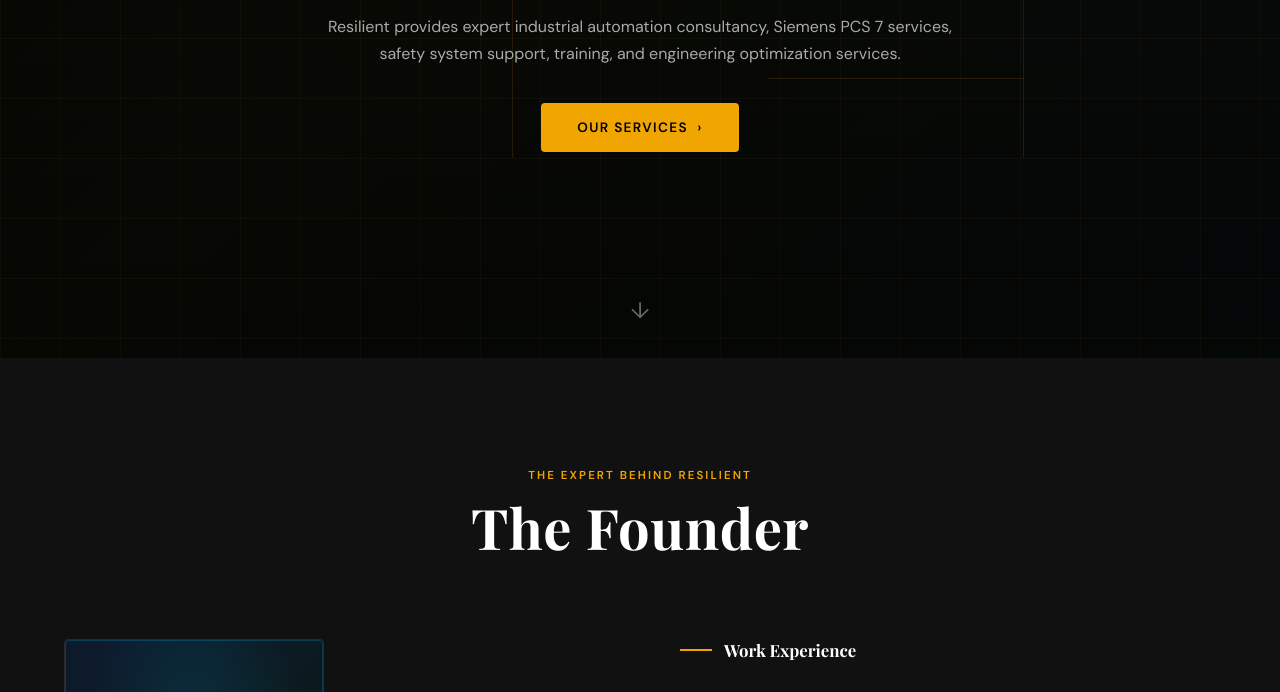
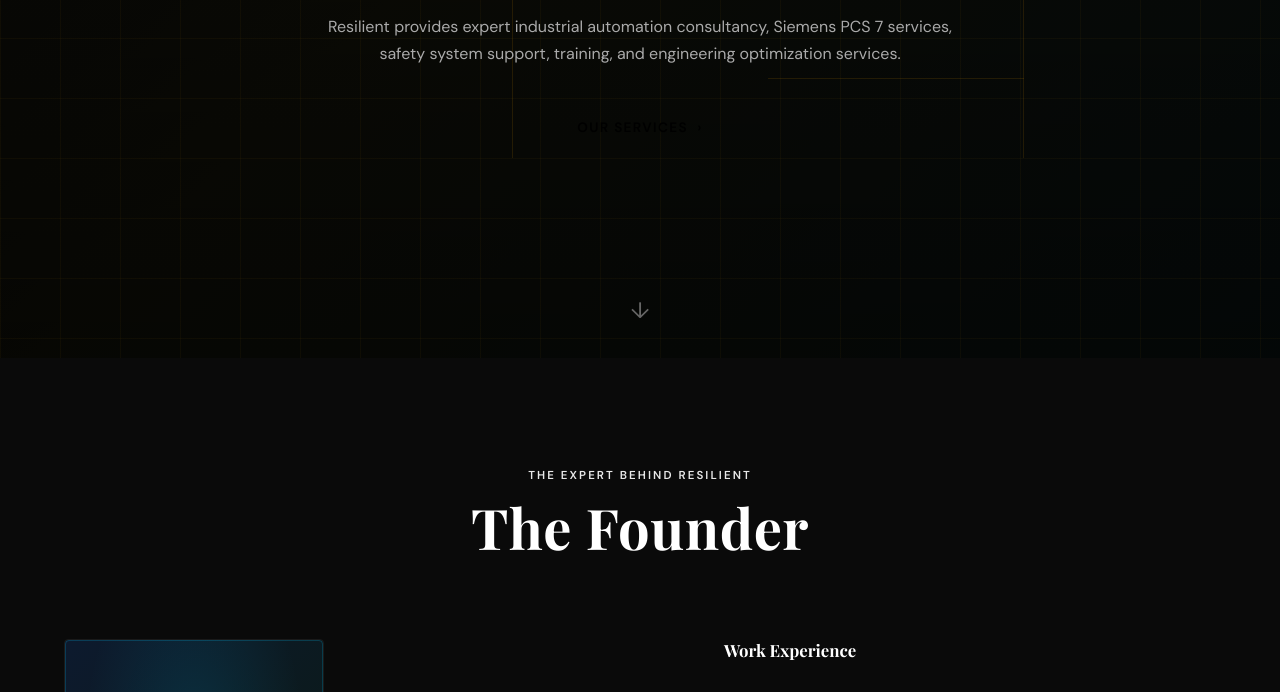
Before and after one commit to KaveriPathak2205/ResilientWebsite, a website: page index.html in a window 1280 px wide. Shown: the part 442-1134 px from the top of the page. Drawn offline with nearby package versions, Linux system fonts and the light colour scheme.

Commit message:
Update index.html

```diff
--- a/index.html
+++ b/index.html
@@ -10,20 +10,20 @@
   <link href="https://fonts.googleapis.com/css2?family=Playfair+Display:wght@600;700;800;900&family=DM+Sans:ital,opsz,wght@0,9..40,300;0,9..40,400;0,9..40,500;0,9..40,600;1,9..40,400&display=swap" rel="stylesheet" />
   <style>
     :root {
-      --gold: #f0a500;
-      --gold-dark: #c98a00;
-      --gold-light: #ffd166;
-      --bg: #0a0a0a;
-      --bg2: #111111;
-      --bg3: #181818;
-      --card: #141414;
-      --card-hover: #1c1c1c;
-      --border: #2a2a2a;
-      --text: #e8e8e8;
-      --text-muted: #888;
-      --text-dim: #555;
-      --white: #ffffff;
-    }
+  --Neon purple: #bf00ff;
+  --Neon pink: #ff0099;
+  --Electric blue: #0066ff;
+  --bg: #050505;
+  --bg2: #0a0a0a;
+  --bg3: #0f0f0f;
+  --card: #0d0d0d;
+  --card-hover: #141414;
+  --border: #1a1a1a;
+  --text: #e8e8e8;
+  --text-muted: #666;
+  --text-dim: #333;
+  --white: #ffffff;
+}
     *, *::before, *::after { box-sizing: border-box; margin: 0; padding: 0; }
     html { scroll-behavior: smooth; }
     body {
```
